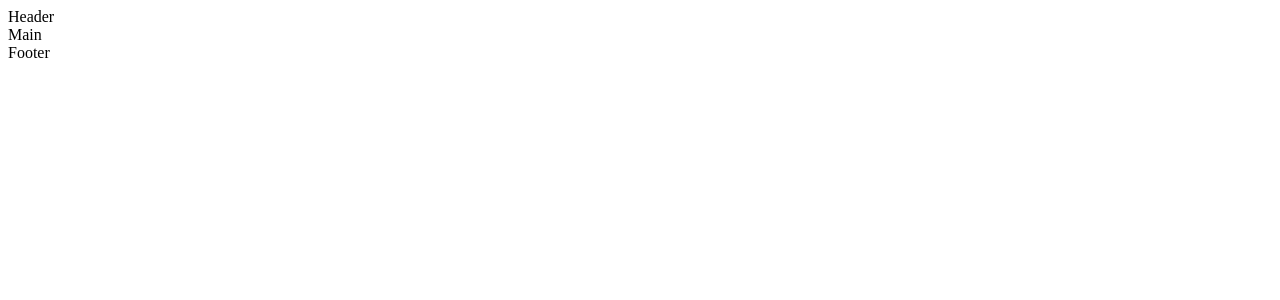
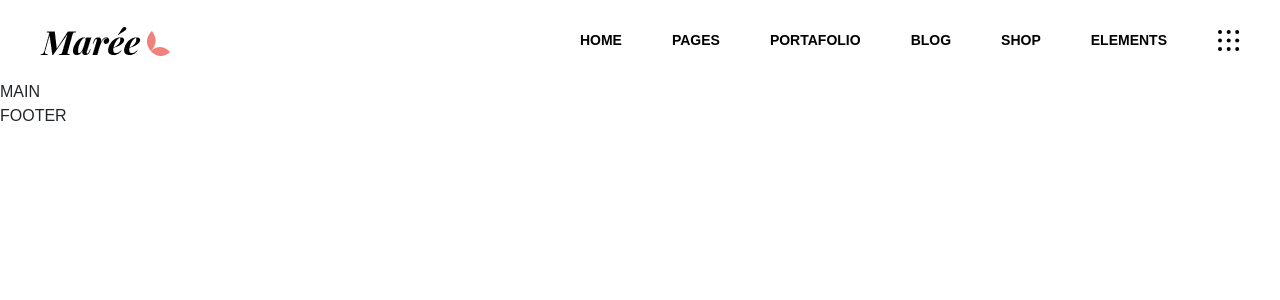
Before and after one commit to LucaSunseri/proj-html-vuejs, a Vue app: page / in a window 1280 px wide. Shown: the top 300 px of the page. Built offline with nearby package versions, Linux system fonts and the light colour scheme; a small style sheet from the web is missing.

Commit message:
Header without hover done

```diff
--- a/package.json
+++ b/package.json
@@ -8,8 +8,11 @@
     "lint": "vue-cli-service lint"
   },
   "dependencies": {
+    "bootstrap": "^5.1.3",
+    "bootstrap-vue": "^2.21.2",
     "core-js": "^3.6.5",
-    "vue": "^2.6.11"
+    "fontsource-muli": "^4.0.0",
+    "vue": "^2.6.14"
   },
   "devDependencies": {
     "@vue/cli-plugin-babel": "~4.5.0",
--- a/src/App.vue
+++ b/src/App.vue
@@ -21,4 +21,6 @@ export default {
 };
 </script>
 
-<style lang="scss"></style>
+<style lang="scss">
+@import "./assets/style/general.scss";
+</style>
--- /dev/null
+++ b/src/assets/data/Menu.js
@@ -0,0 +1,26 @@
+export default [
+    {
+        "id": 1,
+        "item": "Home",
+    },
+    {
+        "id": 2,
+        "item": "Pages",
+    },
+    {
+        "id": 3,
+        "item": "Portafolio",
+    },
+    {
+        "id": 4,
+        "item": "Blog",
+    },
+    {
+        "id": 5,
+        "item": "Shop",
+    },
+    {
+        "id": 6,
+        "item": "Elements",
+    },
+  ]
--- /dev/null
+++ b/src/assets/style/general.scss
@@ -0,0 +1,7 @@
+@import "~fontsource-muli/index.css";
+@import "~bootstrap/dist/css/bootstrap.css";
+@import "~bootstrap-vue/dist/bootstrap-vue.css";
+
+body {
+    font-family: "Muli", sans-serif;
+}
--- a/src/components/Footer.vue
+++ b/src/components/Footer.vue
@@ -1,16 +1,11 @@
 <template>
-    <div>
-        Footer
-    </div>
+    <div class="ls-footer">FOOTER</div>
 </template>
 
 <script>
 export default {
-    name: 'Footer'
-
-}
+    name: "Footer",
+};
 </script>
 
-<style lang:"scss" scoped>
-
-</style>
+<style lang="scss" scoped></style>
--- a/src/components/Header.vue
+++ b/src/components/Header.vue
@@ -1,16 +1,84 @@
 <template>
-    <div>
-        Header
+    <div class="ls-header">
+        <div class="ls-header__left">
+            <img src="../assets/img/logo-sidearea-1.png" alt="Logo Maree" />
+        </div>
+
+        <div class="ls-menu-desktop d-none d-lg-block">
+            <div class="ls-header__right">
+                <ul>
+                    <li v-for="menu in menu" :key="menu.id">
+                        <a href="#">{{ menu.item }}</a>
+                    </li>
+                </ul>
+                <div class="ls-header__right-button">
+                    <img
+                        src="../assets/svg/svg-button-hader.svg"
+                        alt="Button"
+                    />
+                </div>
+            </div>
+        </div>
+
+        <div class="ls-menu-mobile d-lg-none">
+            <div class="ls-header__right">
+                <div class="ls-header__right-button">
+                    <img
+                        src="../assets/svg/svg-button-hader.svg"
+                        alt="Button"
+                    />
+                </div>
+            </div>
+        </div>
     </div>
 </template>
 
 <script>
+import menu from "../assets/data/Menu.js";
+
 export default {
-    name: 'Header'
-
-}
+    name: "Header",
+    data() {
+        return {
+            menu,
+        };
+    },
+};
 </script>
 
-<style lang:"scss" scoped>
+<style lang="scss" scoped>
+.ls-header {
+    display: flex;
+    justify-content: space-between;
+    align-items: center;
+    height: 80px;
+    line-height: 80px;
+    padding: 0 40px;
+    font-size: 14px;
+    font-weight: bold;
+}
 
+.ls-header__right {
+    display: flex;
+    ul {
+        list-style: none;
+        margin: 0;
+        padding: 0;
+        li {
+            display: inline-block;
+            padding: 0 25px;
+            a {
+                display: inline-block;
+                text-decoration: none;
+                color: black;
+                text-transform: uppercase;
+            }
+        }
+    }
+    .ls-header__right-button {
+        display: flex;
+        align-items: center;
+        margin-left: 25px;
+    }
+}
 </style>
--- a/src/components/Main.vue
+++ b/src/components/Main.vue
@@ -1,16 +1,11 @@
 <template>
-    <div>
-        Main
-    </div>
+    <div class="ls-main">MAIN</div>
 </template>
 
 <script>
 export default {
-    name: 'Main'
-
-}
+    name: "Main",
+};
 </script>
 
-<style lang:"scss" scoped>
-
-</style>
+<style lang="scss" scoped></style>
--- a/src/main.js
+++ b/src/main.js
@@ -1,7 +1,10 @@
 import Vue from 'vue'
 import App from './App.vue'
+import { BootstrapVue, IconsPlugin } from 'bootstrap-vue'
 
 Vue.config.productionTip = false
+Vue.use(BootstrapVue)
+Vue.use(IconsPlugin)
 
 new Vue({
   render: h => h(App),
```
Also changed, not shown: src/assets/svg/svg-button-hader.svg (renamed from src/assets/svg/svg-1.svg), 1 other file (tests, documents, lock files or other folders).
